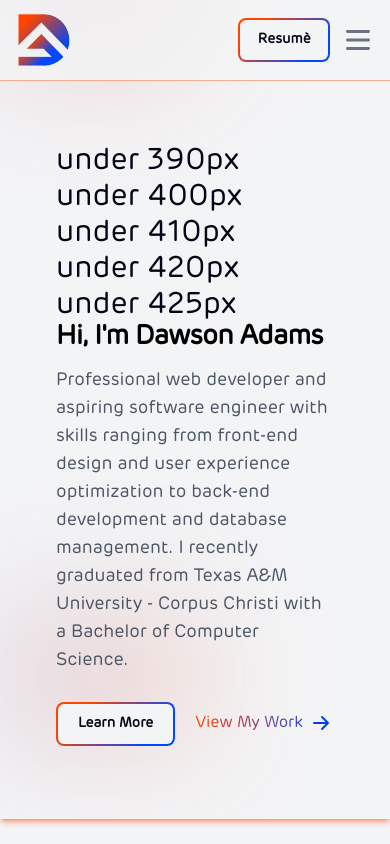
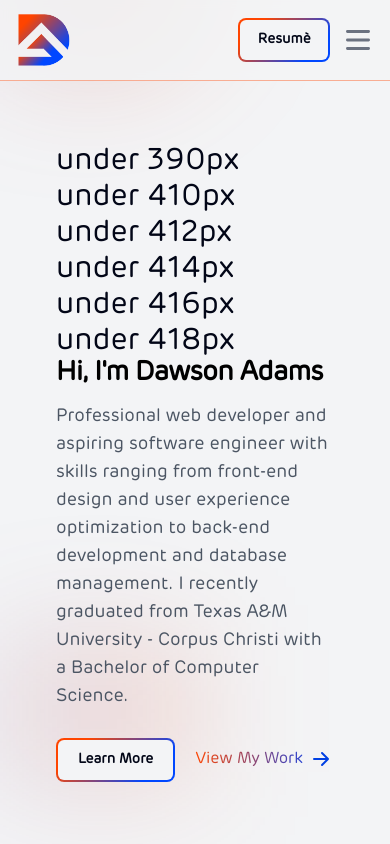
Before and after one commit to Dawson-21/React-Portfolio, a React (Vite) app in the folder react-portfolio/: page / in a window 390 px wide. Shown: the top 844 px of the page. Built offline with nearby package versions, Linux system fonts and the light colour scheme.

Commit message:
debug(home): identify screen sizes of various devices

```diff
--- a/react-portfolio/src/pages/Home.tsx
+++ b/react-portfolio/src/pages/Home.tsx
@@ -19,13 +19,17 @@ export default function Home() {
           <div className="mr-auto place-self-center lg:col-span-7">
 
             <div className="font-myFont text-3xl sm:hidden text-dark dark:text-white">
-              <p className="[@media(max-width:375px)]:block hidden">under 375px</p>
               <p className="[@media(max-width:380px)]:block hidden">under 380px</p>
+              <p className="[@media(max-width:382px)]:block hidden">under 382px</p>
+              <p className="[@media(max-width:384px)]:block hidden">under 384px</p>
+              <p className="[@media(max-width:386px)]:block hidden">under 386px</p>
+              <p className="[@media(max-width:388px)]:block hidden">under 388px</p>
               <p className="[@media(max-width:390px)]:block hidden">under 390px</p>
-              <p className="[@media(max-width:400px)]:block hidden">under 400px</p>
               <p className="[@media(max-width:410px)]:block hidden">under 410px</p>
-              <p className="[@media(max-width:420px)]:block hidden">under 420px</p>
-              <p className="[@media(max-width:425px)]:block hidden">under 425px</p>
+              <p className="[@media(max-width:412px)]:block hidden">under 412px</p>
+              <p className="[@media(max-width:414px)]:block hidden">under 414px</p>
+              <p className="[@media(max-width:416px)]:block hidden">under 416px</p>
+              <p className="[@media(max-width:418px)]:block hidden">under 418px</p>
             </div>
 
             <h1 className="max-w-2xl mb-4 md:-mr-20 -mr-5 font-myFont font-bold tracking-tight leading-none [@media(max-width:450px)]:text-[27px] text-4xl sm:text-5xl lg:text-5xl xl:text-[55px] dark:text-light">
```
